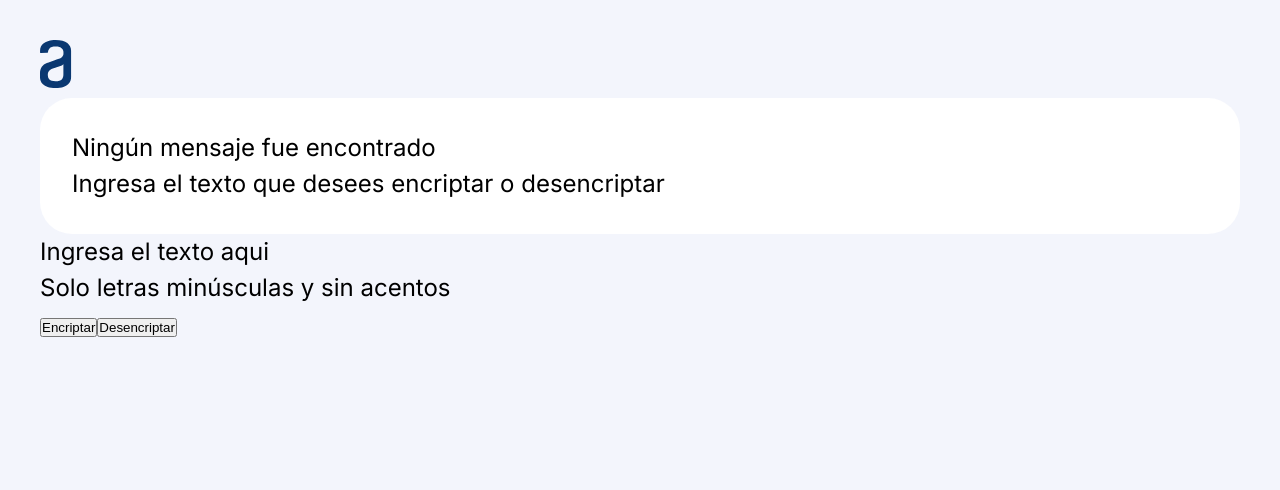
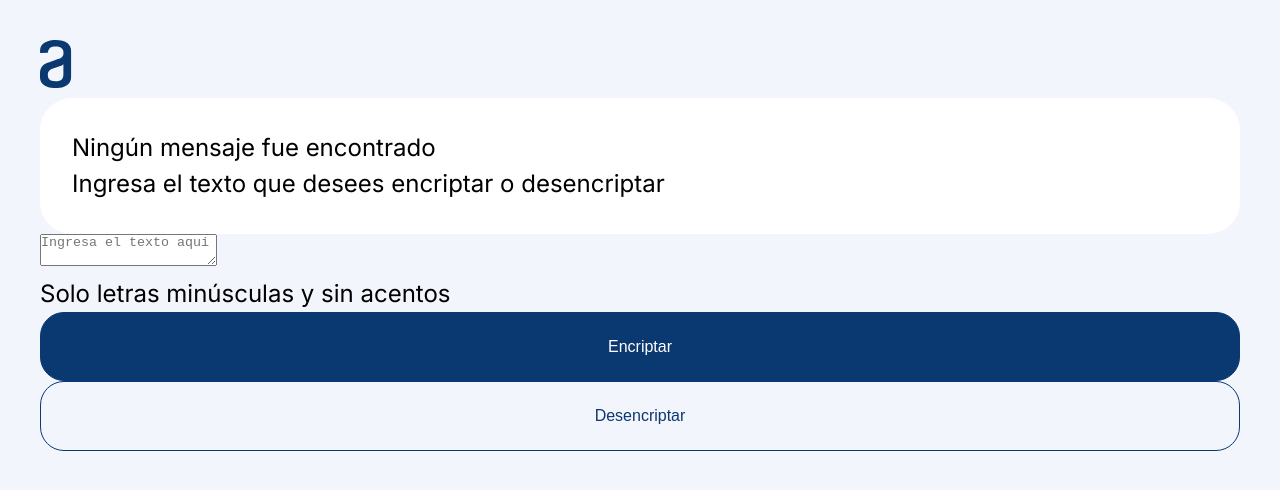
Before and after one commit to claumcarh/challenge-encriptador-de-texto, a React (Vite) app: page / in a window 1280 px wide. Shown: the top 490 px of the page. Built offline with nearby package versions, Linux system fonts and the light colour scheme.

Commit message:
se define propiedad de encriptar y desencriptar

```diff
--- a/src/components/textArea.jsx
+++ b/src/components/textArea.jsx
@@ -1,15 +1,63 @@
+import { useState } from 'react';
+import Button from './button';
+import '@/assets/styles/components/textArea.scss';
 
-function TextArea() {
+
+
+function TextArea({ onEncryptedText, onDencryptedText }) {
+  const [text, setText] = useState('');
+
+  function encryptText() {
+    const encryptedText = text
+      .replaceAll(/e/gi, 'enter')
+      .replaceAll(/i/gi, 'imes')
+      .replaceAll(/a/gi, 'ai')
+      .replaceAll(/o/gi, 'ober')
+      .replaceAll(/u/gi, 'ufat');
+
+    onEncryptedText(encryptedText);
+  }
+
+  function decryptText() {
+    const decryptedText = text
+      .replaceAll(/enter/gi, 'e')
+      .replaceAll(/imes/gi, 'i')
+      .replaceAll(/ai/gi, 'a')
+      .replaceAll(/ober/gi, 'o')
+      .replaceAll(/ufat/gi, 'u');
+
+    onDencryptedText(decryptedText);
+  }
+
+  function handleChangeText(e) {
+    setText(e.target.value);
+  }
+
   return (
-    <>
-       <h1 className="principalText">
-        Ingresa el texto aqui
-      </h1>
+    <div>
+      <textarea
+        className="textArea__text"
+        placeholder="Ingresa el texto aqui"
+        value={text}
+        onChange={handleChangeText}
+      />
 
-      <p>Solo letras minúsculas y sin acentos</p>
-      <button className="botonEncriptar">Encriptar</button>
-      <button className="botonDesencriptar">Desencriptar</button>
-    </>
+      <p className="textArea__note">Solo letras minúsculas y sin acentos</p>
+      <div className="textArea__button-container">
+        <Button
+          modifier="primary"
+          onClick={() => encryptText()}
+        >
+          Encriptar
+        </Button>
+        <Button
+          modifier="secondary"
+          onClick={() => decryptText()}
+        >
+          Desencriptar
+        </Button>
+      </div>
+    </div>
   );
 }
 
```
